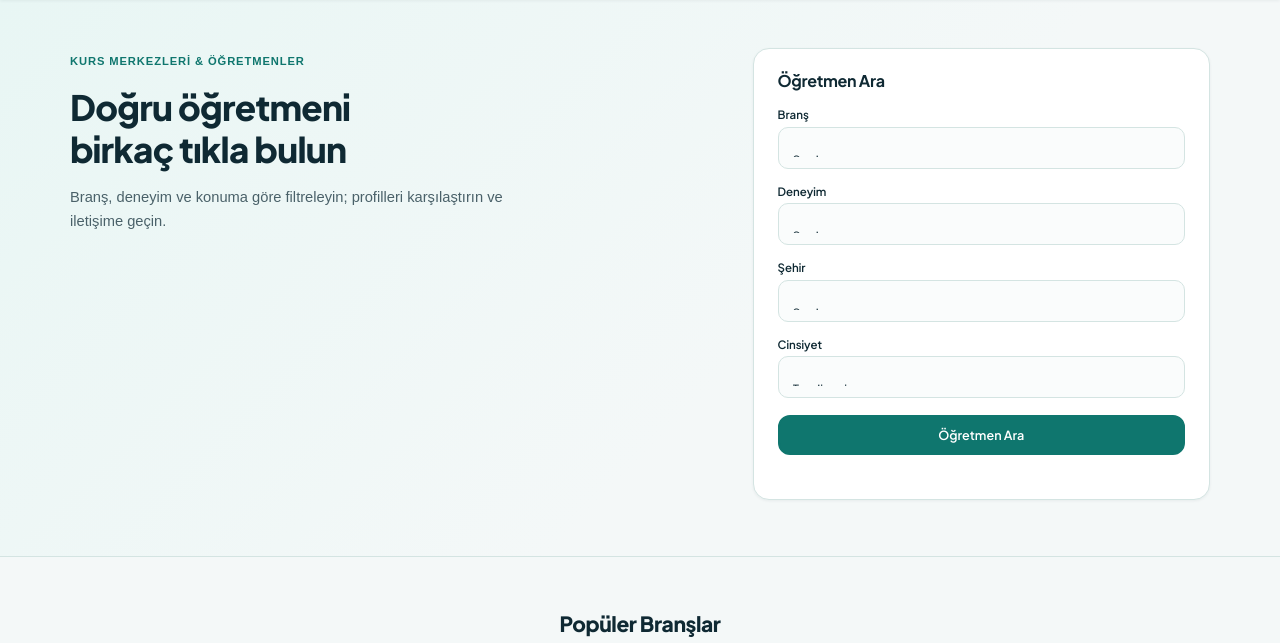
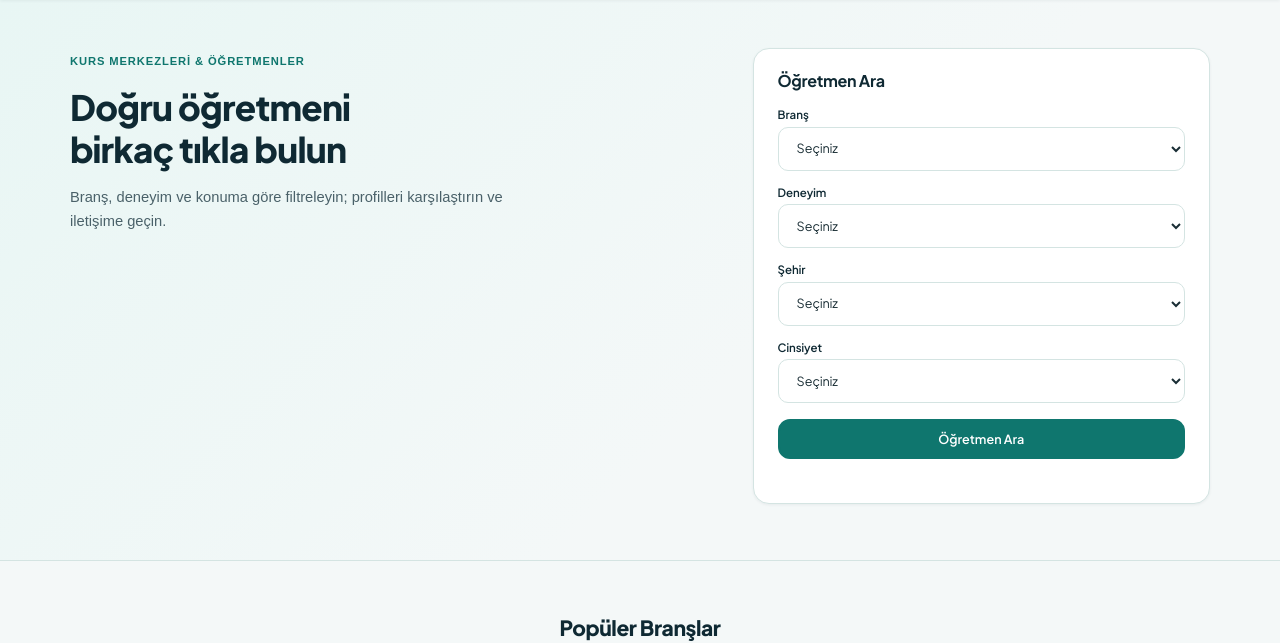
Before and after one commit to gorkemkaya62/teacher-platform, a Django app: page /home/ in a window 1280 px wide. Shown: the part 81-724 px from the top of the page. Run offline with Django 5.2, Linux system fonts and the light colour scheme; some libraries are stand-ins or nearby versions.

Commit message:
Kurs merkezi filtre select duzeltmesi ve arama iyilestirmeleri.
Seçiniz placeholder, secili degerlerin korunmasi ve homestatic select CSS override eklendi.

```diff
--- a/homeapp/templates/home.html
+++ b/homeapp/templates/home.html
@@ -22,38 +22,38 @@
                 {% endfor %}
               {% endif %}
               <div class="connto-field">
-                <label>Branş</label>
-                <select name="branch">
-                  <option value="">Seçin</option>
+                <label for="search-branch">Branş</label>
+                <select name="branch" id="search-branch" class="connto-select">
+                  <option value="" {% if not selected_branch %}selected{% endif %}>Seçiniz</option>
                   {% for value, label in branches %}
-                    <option value="{{ value }}">{{ label }}</option>
+                    <option value="{{ value }}" {% if selected_branch == value %}selected{% endif %}>{{ label }}</option>
                   {% endfor %}
                 </select>
               </div>
               <div class="connto-field">
-                <label>Deneyim</label>
-                <select name="experience">
-                  <option value="">Seçin</option>
+                <label for="search-experience">Deneyim</label>
+                <select name="experience" id="search-experience" class="connto-select">
+                  <option value="" {% if not selected_experience %}selected{% endif %}>Seçiniz</option>
                   {% for value, label in experiences %}
-                    <option value="{{ value }}">{{ label }}</option>
+                    <option value="{{ value }}" {% if selected_experience == value %}selected{% endif %}>{{ label }}</option>
                   {% endfor %}
                 </select>
               </div>
               <div class="connto-field">
-                <label>Şehir</label>
-                <select name="city">
-                  <option value="">Seçin</option>
+                <label for="search-city">Şehir</label>
+                <select name="city" id="search-city" class="connto-select">
+                  <option value="" {% if not selected_city %}selected{% endif %}>Seçiniz</option>
                   {% for value, label in cities %}
-                    <option value="{{ value }}">{{ label }}</option>
+                    <option value="{{ value }}" {% if selected_city == value %}selected{% endif %}>{{ label }}</option>
                   {% endfor %}
                 </select>
               </div>
               <div class="connto-field">
-                <label>Cinsiyet</label>
-                <select name="gender">
-                  <option value="">Tercih yok</option>
+                <label for="search-gender">Cinsiyet</label>
+                <select name="gender" id="search-gender" class="connto-select">
+                  <option value="" {% if not selected_gender %}selected{% endif %}>Seçiniz</option>
                   {% for value, label in genders %}
-                    <option value="{{ value }}">{{ label }}</option>
+                    <option value="{{ value }}" {% if selected_gender == value %}selected{% endif %}>{{ label }}</option>
                   {% endfor %}
                 </select>
               </div>
--- a/homeapp/views.py
+++ b/homeapp/views.py
@@ -18,6 +18,10 @@ def home(request):
         'cities': CustomUserChoices.TURKISH_CITIES,
         'genders': CustomUserChoices.GENDER_CHOICES,
         'most_searched_services': most_searched_services,
+        'selected_branch': request.GET.get('branch', ''),
+        'selected_experience': request.GET.get('experience', ''),
+        'selected_city': request.GET.get('city', ''),
+        'selected_gender': request.GET.get('gender', ''),
     }
     return render(request, "home.html", context)
 
--- a/static/edu-theme.css
+++ b/static/edu-theme.css
@@ -1650,6 +1650,39 @@ body.connto-page .wrapper {
   margin: 0 0 20px;
 }
 
+/* Filtre select — homestatic appearance:none override */
+body.connto-page .connto-select,
+body.connto-page .connto-field select.connto-select,
+body.connto-page .connto-filter-panel select.connto-select {
+  appearance: auto !important;
+  -webkit-appearance: menulist !important;
+  -moz-appearance: menulist !important;
+  width: 100%;
+  min-height: 44px;
+  padding: 10px 14px !important;
+  line-height: 1.4 !important;
+  height: auto !important;
+  color: #1a2e35 !important;
+  background-color: #fff !important;
+  border: 1px solid var(--ct-border) !important;
+  border-radius: 10px !important;
+  font-family: var(--ct-font) !important;
+  font-size: 0.9rem !important;
+  text-overflow: clip;
+  overflow: visible;
+  white-space: normal;
+  cursor: pointer;
+}
+
+body.connto-page .connto-select option {
+  color: #1a2e35;
+  background: #fff;
+}
+
+body.connto-page .connto-select option[value=""] {
+  color: #64748b;
+}
+
 .connto-section {
   padding: 56px 0;
 }
--- a/templates/conntoapp/homebase/homebase.html
+++ b/templates/conntoapp/homebase/homebase.html
@@ -11,7 +11,7 @@
     <link href="{% static 'homestatic/assets/css/external.css' %}" rel="stylesheet" />
     <link href="{% static 'homestatic/assets/css/bootstrap.min.css' %}" rel="stylesheet" />
     <link href="{% static 'homestatic/assets/css/style.css' %}" rel="stylesheet" />
-    <link href="{% static 'edu-theme.css' %}?v=12" rel="stylesheet" />
+    <link href="{% static 'edu-theme.css' %}?v=19" rel="stylesheet" />
     {% block css_files %}{% endblock css_files %}
     <title>{% block title %}{{ SITE_NAME }}{% endblock title %}</title>
   </head>
```
Also changed, not shown: homeapp/templates/listing.html (+12 -12 lines), static/edu-images/chalkboard-bg.svg.
